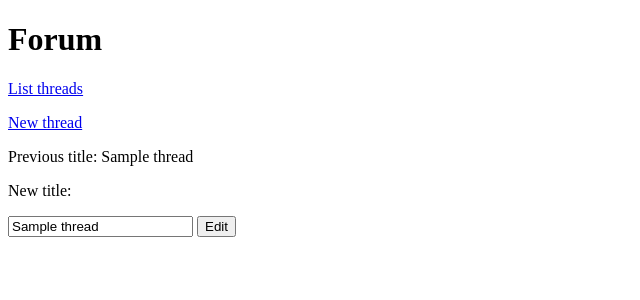
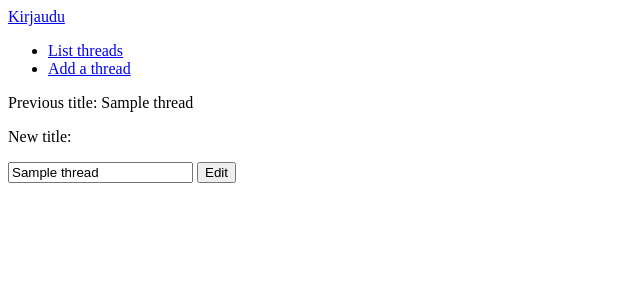
Before and after one commit to lehtoneo/keskustelufoorumi, a Flask app: template application/templates/threads/edit.html in a window 1280 px wide. Shown: the top 300 px of the page, without its empty margins (0-640 px from the left). Run offline with Flask 2, Linux system fonts and the light colour scheme; the template is opened without the code that fills it: values that come from a table or form of the project are taken from there, others are empty; tables that the repository leaves empty hold one stand-in row (values such as "Sample post").

Commit message:
add login functionality to layout.html

```diff
--- a/application/templates/layout.html
+++ b/application/templates/layout.html
@@ -4,17 +4,24 @@
     <meta charset="utf-8">
     <title>Forum</title>
   </head>
-  <h1>Forum </h1>
-  <div>
-    <p> <a href="{{ url_for('threads_index') }}">List threads</a></li> </p>
-    <p> <a href="{{ url_for('threads_form') }}">New thread</a></li> </p>
-  </div>
+  <body>
+    {% if current_user.is_authenticated %}
+    <p>
+    Kirjautunut nimellä {{ current_user.username }}. <a href="{{ url_for('auth_logout') }}">Kirjaudu ulos</a>
+    </p>
+    {% else %}
+    <a href="{{ url_for('auth_login') }}">Kirjaudu</a>
+    {% endif %}
 
-  <body>
+    <ul>
+      <li><a href="{{ url_for('threads_index') }}">List threads</a></li>
+      <li><a href="{{ url_for('threads_form') }}">Add a thread</a></li>
+    </ul>
+
     {% block body %}
-      <p>
-        Content
-      </p>
+    <p>
+Content.
+    </p>
     {% endblock %}
   </body>
 </html>
```
